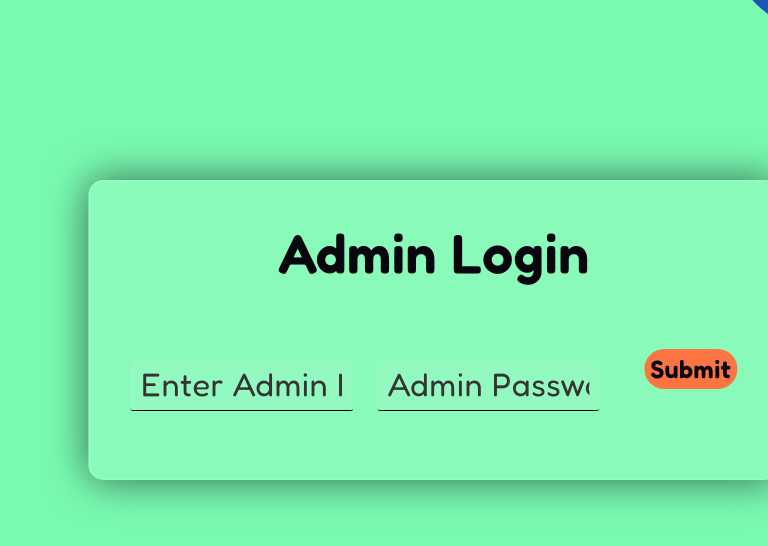
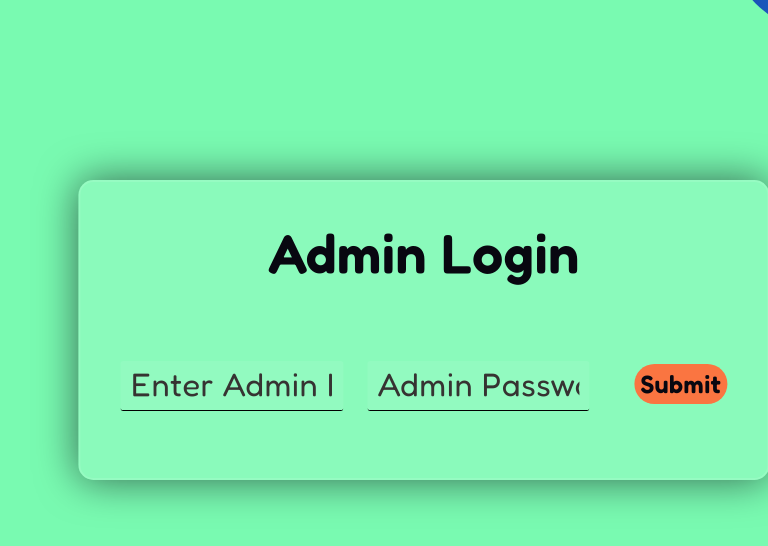
Before and after one commit to Sarthak-choudhari-8/QBProject, a React (Vite) app in the folder client/: page /admin in a window 768 px wide. Shown: the top 546 px of the page. Built offline with nearby package versions, Linux system fonts and the light colour scheme; no server answers.

Commit message:
Update admin.css

```diff
--- a/client/src/UI_Design/admin.css
+++ b/client/src/UI_Design/admin.css
@@ -292,7 +292,7 @@ background-color: #ff512f ;
             top: 330px;
             border-radius: 15px;
             backdrop-filter: none;
-margin-left:50px;
+margin-left:40px;
         }
 
 
@@ -322,7 +322,7 @@ margin-left:50px;
         }
 
         .admin-button{
-            margin-top: 50px;
+            margin-top: 65px;
             margin-left: 20px;
             width: 15%;
             height: 40px;
```
